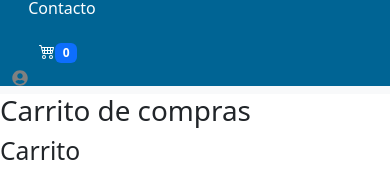
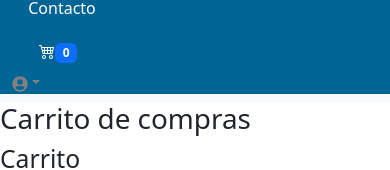
Before and after one commit to MauricioCarambia/ProyectoNumenCarrito, a React (Create React App) app: page /Carrito in a window 390 px wide. Both pictures are taken after a click on the button 40 px from the left and 84 px from the top of the page. Shown: the part 236-406 px from the top of the page. Built offline with nearby package versions, Linux system fonts and the light colour scheme; data requests are answered from the project's data file.

Commit message:
Update Navbar.js

```diff
--- a/src/Components/Navbar.js
+++ b/src/Components/Navbar.js
@@ -48,9 +48,9 @@ const Navbar = () => {
             </li>
 
             <li id="liMicuenta" class="nav-item dropdown"  >
-              {/* <a id="miCuenta" class="nav-link dropdown-toggle" href="#" role="button" data-bs-toggle="dropdown" aria-expanded="false"> */}
+              <a id="miCuenta" class="nav-link dropdown-toggle" href="#" role="button" data-bs-toggle="dropdown" aria-expanded="false">
               <FaUserCircle />
-              {/* </a> */}
+               </a>
               <ul id='ulLog' class="dropdown-menu" aria-labelledby="navbarDropdown">
                 <form className='formLog'>
                   <label className='label' for="usuario" >Usuario<input class='inputLog' id="usuario" type="text"></input></label>
```
